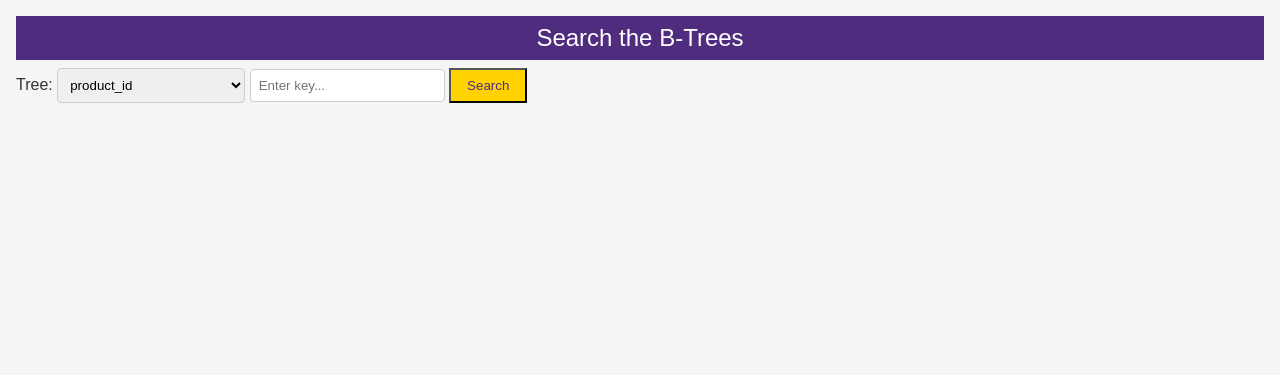
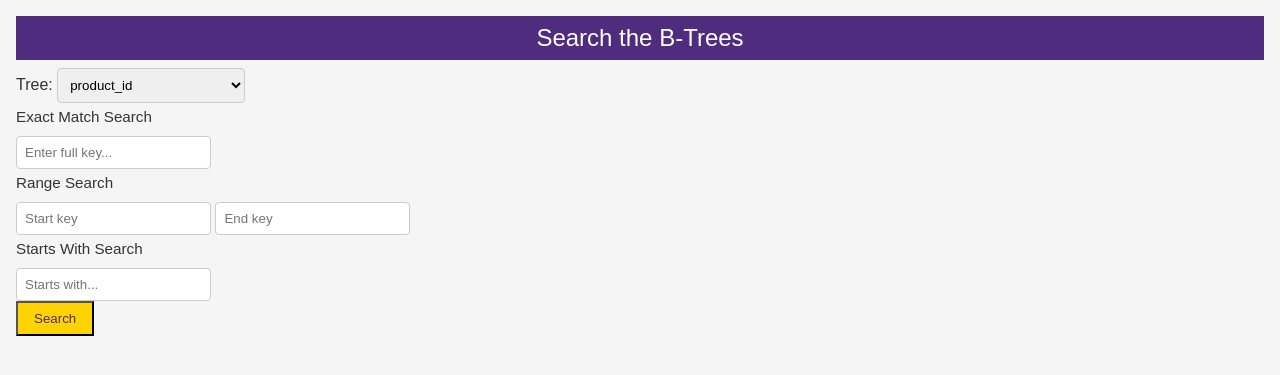
Before and after one commit to avneetLaurier/CP612, a Flask app: page / in a window 1280 px wide. Shown: the top 375 px of the page. Run offline with Flask 3, Linux system fonts and the light colour scheme; some libraries are stand-ins or nearby versions.

Commit message:
minor app clean up

```diff
--- a/app.py
+++ b/app.py
@@ -12,7 +12,7 @@ composite_keys = [  ("Merchant ID", "Cluster ID"),  ("Merchant ID", "Category ID
 btrees = {}
 t = 9 # min degree for thse trees
 
-# Create trees for single-column keys - set min deg at 9... or per experiment results
+# Create trees for single-column keys - set min deg at 9
 for col in columns:
     key_machine = KeyGenerator(col)
     name = col.lower().replace(" ", "_")  #needed for URLs
@@ -24,31 +24,29 @@ for key1, key2 in composite_keys:
     name = f"{key1.lower()}_{key2.lower()}".replace(" ", "_")
     btrees[name] = BTree.create_Btree_from_df(df, t=t, key_generator=key_machine, name=name)
 
-@app.route('/test')
-def test():
-    return render_template('index.html', trees=["T1"], selected_tree=None, result=None)
-
 @app.route("/", methods=["GET","POST"])  # need both Get and POST - need GET for initial page load.
 def index():
     result = None
     selected_tree = request.form.get("tree_name", "product_id")
-    query = request.form.get("query", "").strip()
+    query = request.form.get("query", "").strip()  #exact match all
+
     range_start = request.form.get("range_start", "").strip()
-    range_end = request.form.get("range_end", "").strip()
-    prefix = request.form.get("prefix", "").strip()
+    range_end = request.form.get("range_end", "").strip() # range search all
+
+    start = request.form.get("start", "").strip()
 
     btree = btrees.get(selected_tree)
     if not btree:
-        result = "Invalid tree selected."
-    elif request.method == "POST":
+        result = "Tree not found!"
+    elif request.method == "POST":  #i really want to do a case here... I miss java
         if query:
             result = btree.search_all_matches(query) or "No matches found."
         elif range_start and range_end:
-            result = btree.range_search(range_start, range_end) or "No matches found in range."
-        elif prefix:
-            result = btree.search_starting_with(prefix) or "No matches found for prefix."
+            result = btree.range_search(range_start, range_end) or "No matches found."
+        elif start:
+            result = btree.search_starting_with(start) or "No matches found."
         else:
-            result = "Please enter a search value."
+            result = "Please enter value to search."
 
     return render_template("index.html", result=result, trees=btrees.keys(), selected_tree=selected_tree)
 
--- a/templates/index.html
+++ b/templates/index.html
@@ -6,7 +6,7 @@
 <body>
     <header>Search the B-Trees</header>
 
-  <div class="content">
+    <div class="content">
         <form method="POST">
             <label for="tree_name">Tree:</label>
             <select name="tree_name">
@@ -14,9 +14,17 @@
                     <option value="{{ tree }}" {% if tree == selected_tree %}selected{% endif %}>{{ tree }}</option>
                 {% endfor %}
             </select>
-            <input type="text" name="query" placeholder="Enter key..." required>
+            <h4>Exact Match Search</h4>
+            <input type="text" name="query" placeholder="Enter full key...">
+            <h4>Range Search</h4>
+            <input type="text" name="range_start" placeholder="Start key">
+            <input type="text" name="range_end" placeholder="End key">
+            <h4>Starts With Search </h4>
+            <input type="text" name="start" placeholder="Starts with...">
+            <br>
             <button type="submit">Search</button>
         </form>
+
 
         {% if result %}
             <div class="result-box">
```
